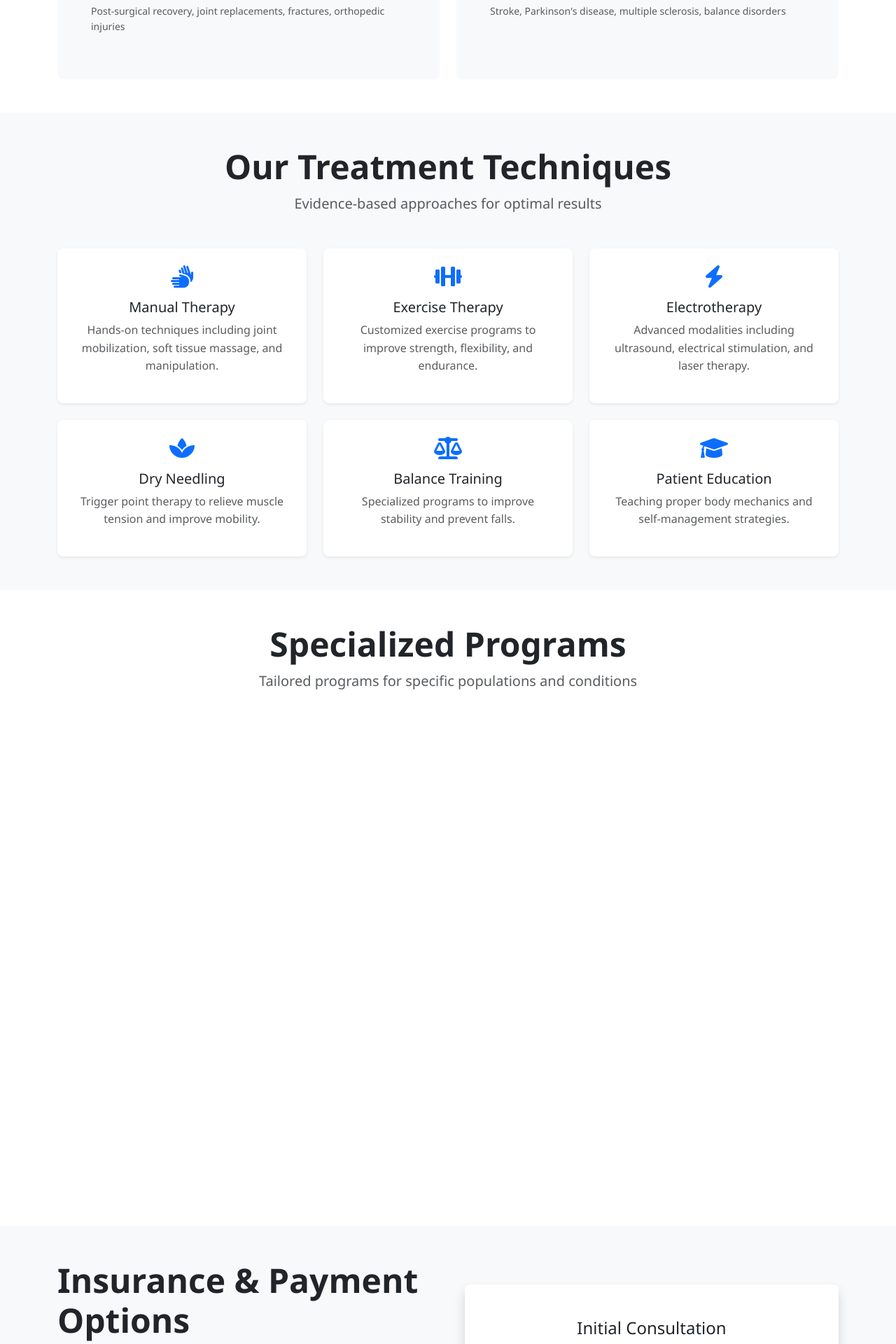
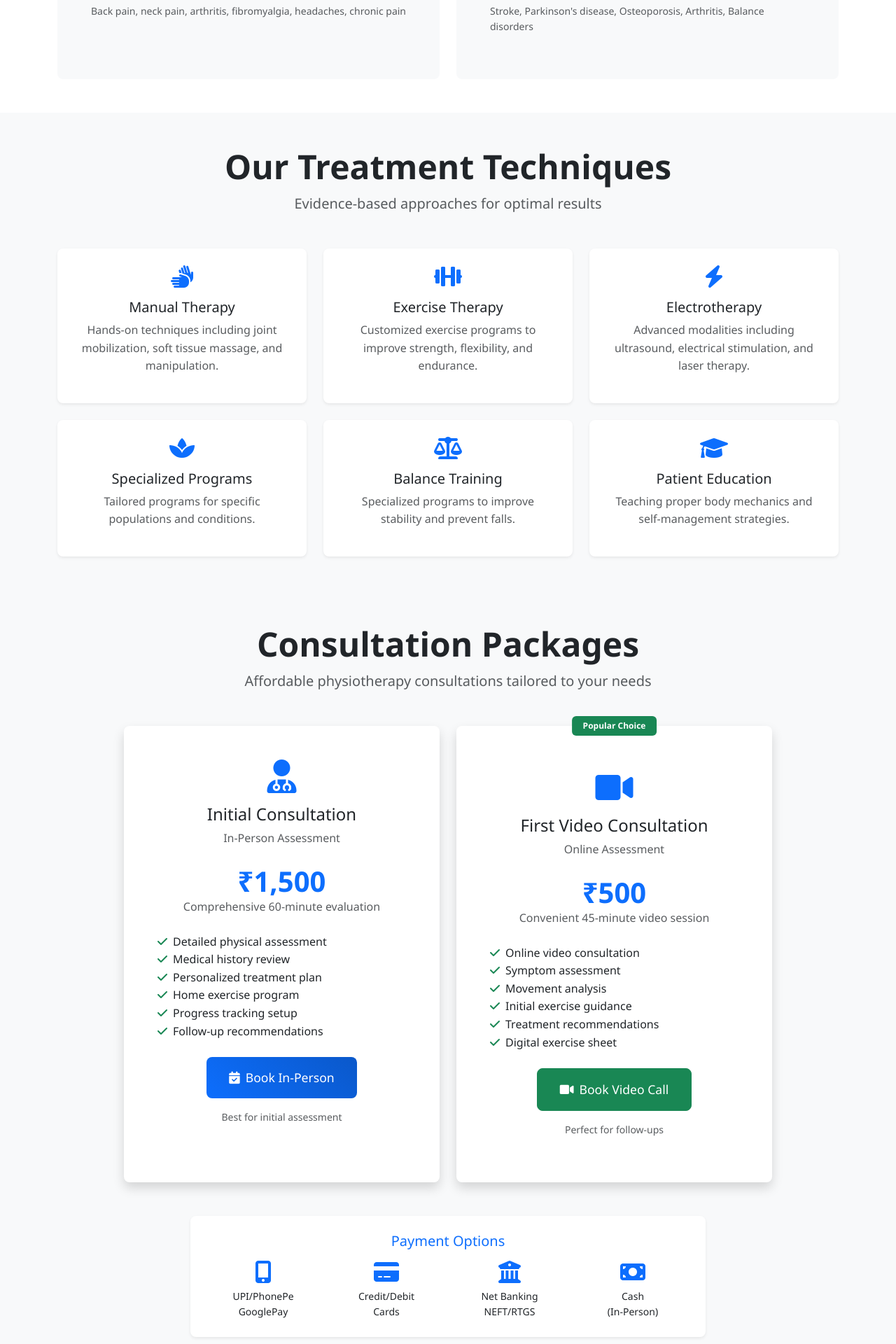
Before and after one commit to yashodhan2010/physio-website, a Flask app: page /services in a window 1280 px wide. Shown: the part 1240-3160 px from the top of the page at 70% size. Run offline with Flask 3, Linux system fonts and the light colour scheme.

Commit message:
Update services page for India: remove insurance, add ₹1500 in-person and ₹500 video consultation options

```diff
--- a/templates/base.html
+++ b/templates/base.html
@@ -128,10 +128,10 @@
                 <div class="col-lg-4 mb-4">
                     <h5 class="text-primary mb-3">Contact Info</h5>
                     <ul class="list-unstyled text-light">
-                        <li><i class="fas fa-map-marker-alt me-2"></i>123 Main Street, City, State 12345</li>
-                        <li><i class="fas fa-phone me-2"></i>(555) 123-4567</li>
-                        <li><i class="fas fa-envelope me-2"></i>info@physiowell.com</li>
-                        <li><i class="fas fa-clock me-2"></i>Mon-Fri: 8AM-7PM, Sat: 9AM-5PM</li>
+                        <li><i class="fas fa-map-marker-alt me-2"></i>Andheri, Mumbai 69</li>
+                        <li><i class="fas fa-phone me-2"></i>+(91) 9987156775</li>
+                        <li><i class="fas fa-envelope me-2"></i>physiowellindia@gmail.com</li>
+                        <li><i class="fas fa-clock me-2"></i>Mon-Fri: 10AM - 5PM</li>
                     </ul>
                 </div>
             </div>
--- a/templates/services.html
+++ b/templates/services.html
@@ -1,15 +1,15 @@
 {% extends "base.html" %}
 
-{% block title %}Our Services - Professional Physiotherapy Treatments{% endblock %}
+{% block title %}My Services - Professional Physiotherapy Treatments in India{% endblock %}
 
-{% block meta_description %}Comprehensive physiotherapy services including sports injury recovery, pain management, rehabilitation, and wellness programs. Expert care tailored to your needs.{% endblock %}
+{% block meta_description %}Professional physiotherapy services in India including sports injury recovery, pain management, and rehabilitation. Affordable consultations starting from ₹500 video consultation.{% endblock %}
 
 {% block content %}
 <!-- Page Header -->
 <section class="page-header bg-primary text-white py-5">
     <div class="container text-center">
-        <h1 class="display-4 fw-bold">Our Services</h1>
-        <p class="lead">Comprehensive physiotherapy solutions for all your health needs</p>
+        <h1 class="display-4 fw-bold">My Services</h1>
+        <p class="lead">Professional physiotherapy care with affordable consultation options</p>
     </div>
 </section>
 
@@ -17,6 +17,27 @@
 <section class="py-5">
     <div class="container">
         <div class="row g-4">
+            <!-- Orthopedic Rehabilitation -->
+            <div class="col-lg-6">
+                <div class="service-detail bg-light p-5 rounded-3 h-100">
+                    <div class="service-header mb-4">
+                        <i class="fas fa-bone fa-3x text-primary mb-3"></i>
+                        <h3>Orthopedic Rehabilitation</h3>
+                    </div>
+                    <p class="mb-4">Comprehensive rehabilitation for musculoskeletal conditions and post-surgical recovery.</p>
+                    <ul class="list-unstyled mb-4">
+                        <li><i class="fas fa-check text-success me-2"></i>Post-surgical rehabilitation</li>
+                        <li><i class="fas fa-check text-success me-2"></i>Joint replacement recovery</li>
+                        <li><i class="fas fa-check text-success me-2"></i>Fracture rehabilitation</li>
+                        <li><i class="fas fa-check text-success me-2"></i>Mobility restoration</li>
+                    </ul>
+                    <div class="common-conditions">
+                        <h6 class="text-primary">Common Conditions Treated:</h6>
+                        <p class="small text-muted">Post-surgical recovery, joint replacements, fractures, orthopedic injuries</p>
+                    </div>
+                </div>
+            </div>
+
             <!-- Sports Injury Recovery -->
             <div class="col-lg-6">
                 <div class="service-detail bg-light p-5 rounded-3 h-100">
@@ -59,44 +80,25 @@
                 </div>
             </div>
 
-            <!-- Orthopedic Rehabilitation -->
+
+
+            <!-- Geriatric Rehabilitation -->
             <div class="col-lg-6">
                 <div class="service-detail bg-light p-5 rounded-3 h-100">
                     <div class="service-header mb-4">
-                        <i class="fas fa-bone fa-3x text-primary mb-3"></i>
-                        <h3>Orthopedic Rehabilitation</h3>
+                        <i class="fas fa-user fa-3x text-primary mb-3"></i>
+                        <h3>Geriatric Rehabilitation</h3>
                     </div>
-                    <p class="mb-4">Comprehensive rehabilitation for musculoskeletal conditions and post-surgical recovery.</p>
+                    <p class="mb-4">Specialized care for individuals with age-related conditions affecting movement and function.</p>
                     <ul class="list-unstyled mb-4">
-                        <li><i class="fas fa-check text-success me-2"></i>Post-surgical rehabilitation</li>
-                        <li><i class="fas fa-check text-success me-2"></i>Joint replacement recovery</li>
-                        <li><i class="fas fa-check text-success me-2"></i>Fracture rehabilitation</li>
-                        <li><i class="fas fa-check text-success me-2"></i>Mobility restoration</li>
-                    </ul>
-                    <div class="common-conditions">
-                        <h6 class="text-primary">Common Conditions Treated:</h6>
-                        <p class="small text-muted">Post-surgical recovery, joint replacements, fractures, orthopedic injuries</p>
-                    </div>
-                </div>
-            </div>
-
-            <!-- Neurological Rehabilitation -->
-            <div class="col-lg-6">
-                <div class="service-detail bg-light p-5 rounded-3 h-100">
-                    <div class="service-header mb-4">
-                        <i class="fas fa-brain fa-3x text-primary mb-3"></i>
-                        <h3>Neurological Rehabilitation</h3>
-                    </div>
-                    <p class="mb-4">Specialized care for individuals with neurological conditions affecting movement and function.</p>
-                    <ul class="list-unstyled mb-4">
-                        <li><i class="fas fa-check text-success me-2"></i>Stroke rehabilitation</li>
-                        <li><i class="fas fa-check text-success me-2"></i>Balance and coordination training</li>
+                        <li><i class="fas fa-check text-success me-2"></i>Fall prevention programs</li>
+                        <li><i class="fas fa-check text-success me-2"></i>Strength and balance training</li>
                         <li><i class="fas fa-check text-success me-2"></i>Gait training</li>
                         <li><i class="fas fa-check text-success me-2"></i>Functional movement therapy</li>
                     </ul>
                     <div class="common-conditions">
                         <h6 class="text-primary">Common Conditions Treated:</h6>
-                        <p class="small text-muted">Stroke, Parkinson's disease, multiple sclerosis, balance disorders</p>
+                        <p class="small text-muted">Stroke, Parkinson's disease, Osteoporosis, Arthritis, Balance disorders</p>
                     </div>
                 </div>
             </div>
@@ -136,8 +138,8 @@
             <div class="col-lg-4 col-md-6">
                 <div class="technique-card bg-white p-4 rounded-3 text-center shadow-sm h-100">
                     <i class="fas fa-spa fa-2x text-primary mb-3"></i>
-                    <h5>Dry Needling</h5>
-                    <p class="text-muted">Trigger point therapy to relieve muscle tension and improve mobility.</p>
+                    <h5>Specialized Programs</h5>
+                    <p class="text-muted">Tailored programs for specific populations and conditions.</p>
                 </div>
             </div>
             <div class="col-lg-4 col-md-6">
@@ -158,128 +160,98 @@
     </div>
 </section>
 
-<!-- Specialized Programs -->
-<section class="py-5">
+<!-- Consultation Pricing -->
+<section class="bg-light py-5">
     <div class="container">
         <div class="text-center mb-5">
-            <h2 class="display-5 fw-bold">Specialized Programs</h2>
-            <p class="lead text-muted">Tailored programs for specific populations and conditions</p>
+            <h2 class="display-5 fw-bold">Consultation Packages</h2>
+            <p class="lead text-muted">Affordable physiotherapy consultations tailored to your needs</p>
         </div>
-        <div class="row g-4">
-            <div class="col-lg-6">
-                <div class="program-card bg-gradient-to-r from-blue-500 to-blue-600 text-white p-5 rounded-3">
-                    <h4 class="mb-3">
-                        <i class="fas fa-female me-2"></i>Women's Health
-                    </h4>
-                    <p class="mb-4">Specialized care for women's unique health needs including pelvic floor dysfunction, pregnancy-related pain, and postpartum recovery.</p>
-                    <ul class="list-unstyled">
-                        <li><i class="fas fa-check me-2"></i>Pelvic floor therapy</li>
-                        <li><i class="fas fa-check me-2"></i>Prenatal and postnatal care</li>
-                        <li><i class="fas fa-check me-2"></i>Diastasis recti treatment</li>
+        <div class="row g-4 justify-content-center">
+            <!-- Initial Consultation -->
+            <div class="col-lg-5 col-md-6">
+                <div class="pricing-card bg-white p-5 rounded-3 shadow h-100 text-center">
+                    <div class="pricing-header mb-4">
+                        <i class="fas fa-user-md fa-3x text-primary mb-3"></i>
+                        <h4>Initial Consultation</h4>
+                        <p class="text-muted">In-Person Assessment</p>
+                    </div>
+                    <div class="price-display mb-4">
+                        <span class="h1 text-primary fw-bold">₹1,500</span>
+                        <p class="text-muted">Comprehensive 60-minute evaluation</p>
+                    </div>
+                    <ul class="list-unstyled mb-4 text-start">
+                        <li><i class="fas fa-check text-success me-2"></i>Detailed physical assessment</li>
+                        <li><i class="fas fa-check text-success me-2"></i>Medical history review</li>
+                        <li><i class="fas fa-check text-success me-2"></i>Personalized treatment plan</li>
+                        <li><i class="fas fa-check text-success me-2"></i>Home exercise program</li>
+                        <li><i class="fas fa-check text-success me-2"></i>Progress tracking setup</li>
+                        <li><i class="fas fa-check text-success me-2"></i>Follow-up recommendations</li>
                     </ul>
+                    <div class="text-center">
+                        <a href="{{ url_for('book_appointment') }}" class="btn btn-primary btn-lg mb-3" onclick="gtag_report_conversion()">
+                            <i class="fas fa-calendar-check me-2"></i>Book In-Person
+                        </a>
+                        <p class="small text-muted">Best for initial assessment</p>
+                    </div>
                 </div>
             </div>
-            <div class="col-lg-6">
-                <div class="program-card bg-gradient-to-r from-green-500 to-green-600 text-white p-5 rounded-3">
-                    <h4 class="mb-3">
-                        <i class="fas fa-user-elderly me-2"></i>Senior Wellness
-                    </h4>
-                    <p class="mb-4">Comprehensive programs designed to help seniors maintain independence, prevent falls, and stay active.</p>
-                    <ul class="list-unstyled">
-                        <li><i class="fas fa-check me-2"></i>Fall prevention programs</li>
-                        <li><i class="fas fa-check me-2"></i>Arthritis management</li>
-                        <li><i class="fas fa-check me-2"></i>Mobility enhancement</li>
+
+            <!-- Video Consultation -->
+            <div class="col-lg-5 col-md-6">
+                <div class="pricing-card bg-white p-5 rounded-3 shadow h-100 text-center position-relative">
+                    <div class="badge bg-success position-absolute top-0 start-50 translate-middle px-3 py-2">
+                        Popular Choice
+                    </div>
+                    <div class="pricing-header mb-4 mt-3">
+                        <i class="fas fa-video fa-3x text-primary mb-3"></i>
+                        <h4>First Video Consultation</h4>
+                        <p class="text-muted">Online Assessment</p>
+                    </div>
+                    <div class="price-display mb-4">
+                        <span class="h1 text-primary fw-bold">₹500</span>
+                        <p class="text-muted">Convenient 45-minute video session</p>
+                    </div>
+                    <ul class="list-unstyled mb-4 text-start">
+                        <li><i class="fas fa-check text-success me-2"></i>Online video consultation</li>
+                        <li><i class="fas fa-check text-success me-2"></i>Symptom assessment</li>
+                        <li><i class="fas fa-check text-success me-2"></i>Movement analysis</li>
+                        <li><i class="fas fa-check text-success me-2"></i>Initial exercise guidance</li>
+                        <li><i class="fas fa-check text-success me-2"></i>Treatment recommendations</li>
+                        <li><i class="fas fa-check text-success me-2"></i>Digital exercise sheet</li>
                     </ul>
-                </div>
-            </div>
-            <div class="col-lg-6">
-                <div class="program-card bg-gradient-to-r from-purple-500 to-purple-600 text-white p-5 rounded-3">
-                    <h4 class="mb-3">
-                        <i class="fas fa-briefcase me-2"></i>Work Injury Recovery
-                    </h4>
-                    <p class="mb-4">Specialized treatment for workplace injuries with focus on safe return to work and injury prevention.</p>
-                    <ul class="list-unstyled">
-                        <li><i class="fas fa-check me-2"></i>Ergonomic assessments</li>
-                        <li><i class="fas fa-check me-2"></i>Work hardening programs</li>
-                        <li><i class="fas fa-check me-2"></i>Functional capacity evaluations</li>
-                    </ul>
-                </div>
-            </div>
-            <div class="col-lg-6">
-                <div class="program-card bg-gradient-to-r from-orange-500 to-orange-600 text-white p-5 rounded-3">
-                    <h4 class="mb-3">
-                        <i class="fas fa-child me-2"></i>Pediatric Therapy
-                    </h4>
-                    <p class="mb-4">Gentle, effective treatment for children with developmental delays, injuries, or movement disorders.</p>
-                    <ul class="list-unstyled">
-                        <li><i class="fas fa-check me-2"></i>Developmental assessments</li>
-                        <li><i class="fas fa-check me-2"></i>Motor skill development</li>
-                        <li><i class="fas fa-check me-2"></i>Family education and support</li>
-                    </ul>
+                    <div class="text-center">
+                        <a href="{{ url_for('book_appointment') }}" class="btn btn-success btn-lg mb-3" onclick="gtag_report_conversion()">
+                            <i class="fas fa-video me-2"></i>Book Video Call
+                        </a>
+                        <p class="small text-muted">Perfect for follow-ups</p>
+                    </div>
                 </div>
             </div>
         </div>
-    </div>
-</section>
 
-<!-- Insurance & Pricing -->
-<section class="bg-light py-5">
-    <div class="container">
-        <div class="row g-5 align-items-center">
-            <div class="col-lg-6">
-                <h2 class="display-5 fw-bold mb-4">Insurance & Payment Options</h2>
-                <p class="mb-4">We accept most major insurance plans and offer flexible payment options to make quality care accessible.</p>
-
-                <div class="insurance-list">
-                    <h5 class="text-primary mb-3">Accepted Insurance Plans:</h5>
-                    <div class="row g-3">
-                        <div class="col-md-6">
-                            <ul class="list-unstyled">
-                                <li><i class="fas fa-check text-success me-2"></i>Blue Cross Blue Shield</li>
-                                <li><i class="fas fa-check text-success me-2"></i>Aetna</li>
-                                <li><i class="fas fa-check text-success me-2"></i>Cigna</li>
-                                <li><i class="fas fa-check text-success me-2"></i>Humana</li>
-                            </ul>
+        <!-- Payment Options -->
+        <div class="row mt-5">
+            <div class="col-lg-8 mx-auto">
+                <div class="payment-info bg-white p-4 rounded-3 shadow-sm">
+                    <h5 class="text-center text-primary mb-3">Payment Options</h5>
+                    <div class="row g-3 text-center">
+                        <div class="col-md-3">
+                            <i class="fas fa-mobile-alt fa-2x text-primary mb-2"></i>
+                            <p class="small mb-0">UPI/PhonePe<br>GooglePay</p>
                         </div>
-                        <div class="col-md-6">
-                            <ul class="list-unstyled">
-                                <li><i class="fas fa-check text-success me-2"></i>Medicare</li>
-                                <li><i class="fas fa-check text-success me-2"></i>Workers' Compensation</li>
-                                <li><i class="fas fa-check text-success me-2"></i>Auto Insurance</li>
-                                <li><i class="fas fa-check text-success me-2"></i>Most other plans</li>
-                            </ul>
+                        <div class="col-md-3">
+                            <i class="fas fa-credit-card fa-2x text-primary mb-2"></i>
+                            <p class="small mb-0">Credit/Debit<br>Cards</p>
                         </div>
-                    </div>
-                </div>
-
-                <div class="payment-options mt-4">
-                    <h5 class="text-primary mb-3">Payment Options:</h5>
-                    <ul class="list-unstyled">
-                        <li><i class="fas fa-credit-card text-primary me-2"></i>Credit and Debit Cards</li>
-                        <li><i class="fas fa-money-check text-primary me-2"></i>HSA/FSA Accounts</li>
-                        <li><i class="fas fa-handshake text-primary me-2"></i>Payment Plans Available</li>
-                        <li><i class="fas fa-dollar-sign text-primary me-2"></i>Self-Pay Options</li>
-                    </ul>
-                </div>
-            </div>
-            <div class="col-lg-6">
-                <div class="pricing-info bg-white p-5 rounded-3 shadow">
-                    <h4 class="text-center mb-4">Initial Consultation</h4>
-                    <div class="price-display text-center mb-4">
-                        <span class="h1 text-primary fw-bold">$150</span>
-                        <p class="text-muted">Comprehensive 60-minute evaluation</p>
-                    </div>
-                    <ul class="list-unstyled mb-4">
-                        <li><i class="fas fa-check text-success me-2"></i>Detailed assessment</li>
-                        <li><i class="fas fa-check text-success me-2"></i>Personalized treatment plan</li>
-                        <li><i class="fas fa-check text-success me-2"></i>Home exercise program</li>
-                        <li><i class="fas fa-check text-success me-2"></i>Progress tracking</li>
-                    </ul>
-                    <div class="text-center">
-                        <a href="{{ url_for('book_appointment') }}" class="btn btn-primary btn-lg" onclick="gtag_report_conversion()">
-                            <i class="fas fa-calendar-check me-2"></i>Book Consultation
-                        </a>
-                        <p class="mt-3 small text-muted">Most insurance plans accepted</p>
+                        <div class="col-md-3">
+                            <i class="fas fa-university fa-2x text-primary mb-2"></i>
+                            <p class="small mb-0">Net Banking<br>NEFT/RTGS</p>
+                        </div>
+                        <div class="col-md-3">
+                            <i class="fas fa-money-bill fa-2x text-primary mb-2"></i>
+                            <p class="small mb-0">Cash<br>(In-Person)</p>
+                        </div>
                     </div>
                 </div>
             </div>
@@ -341,7 +313,7 @@
                         </h2>
                         <div id="faq4" class="accordion-collapse collapse" data-bs-parent="#servicesAccordion">
                             <div class="accordion-body">
-                                Yes, we offer home health services for patients who have difficulty traveling to our clinic. This includes post-surgical patients, those with mobility limitations, or individuals recovering from serious injuries.
+                                Yes, we offer home health services for all patients.
                             </div>
                         </div>
                     </div>
```
Also changed, not shown: templates/contact.html (+4 -15 lines), templates/index.html (+8 -8 lines).
